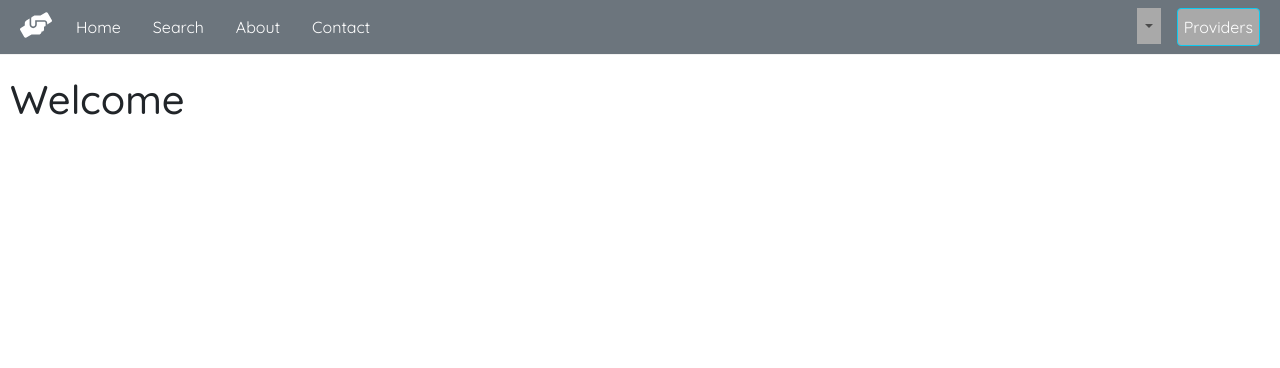
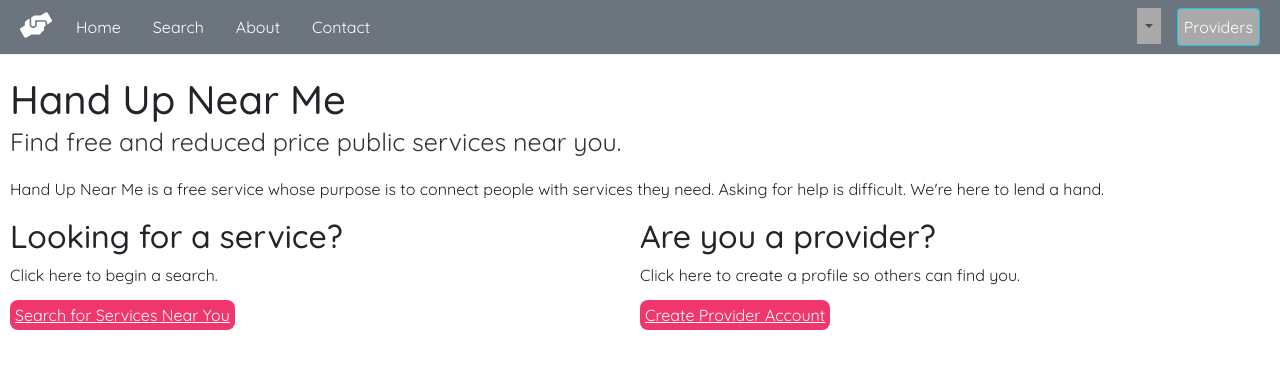
Before and after one commit to liujohnj/hand-up-near-me, a React (Create React App) app in the folder front-end/: page / in a window 1280 px wide. Shown: the top 368 px of the page. Built offline with nearby package versions, Linux system fonts and the light colour scheme.

Commit message:
Added home page content

```diff
--- a/front-end/src/Home.js
+++ b/front-end/src/Home.js
@@ -1,4 +1,5 @@
 import React from 'react';
+import { Link } from 'react-router-dom';
 
 const Home = () => {
 
@@ -6,7 +7,48 @@ const Home = () => {
 
     return (
         <div className="home">
-           <h1>Welcome</h1>
+           <h1 style = {{
+                        marginBottom: '0px'
+                }}>Hand Up Near Me</h1>
+
+           <p style = {{fontSize: '25px',
+                        marginTop: '0px',
+                        color: '#333333'
+                    }}>Find free and reduced price public services near you.</p>
+
+           <p>Hand Up Near Me is a free service whose purpose is to connect people with services they need. Asking for help is difficult. We're here to lend a hand.</p>
+
+            <div style = {{
+                float: 'left',
+                width: '50%'
+            }}>
+                <h2>Looking for a service?</h2>
+                <p>Click here to begin a search.</p>
+                <Link to="/login" style ={{
+                            color: "white",
+                            backgroundColor: '#f1356d',
+                            borderRadius: '8px',
+                            padding: '5px'
+                        }}>Search for Services Near You</Link>
+            </div>
+
+            <div style = {{
+                float: 'right',
+                width: '50%'
+            }}>
+                <h2>Are you a provider?</h2>
+                <p>Click here to create a profile so others can find you.</p>
+                    <Link to="/login" style ={{
+                                color: "white",
+                                backgroundColor: '#f1356d',
+                                borderRadius: '8px',
+                                padding: '5px'
+                            }}>Create Provider Account</Link>
+            </div>
+
+
+
+
         </div>
     );
 }
```
